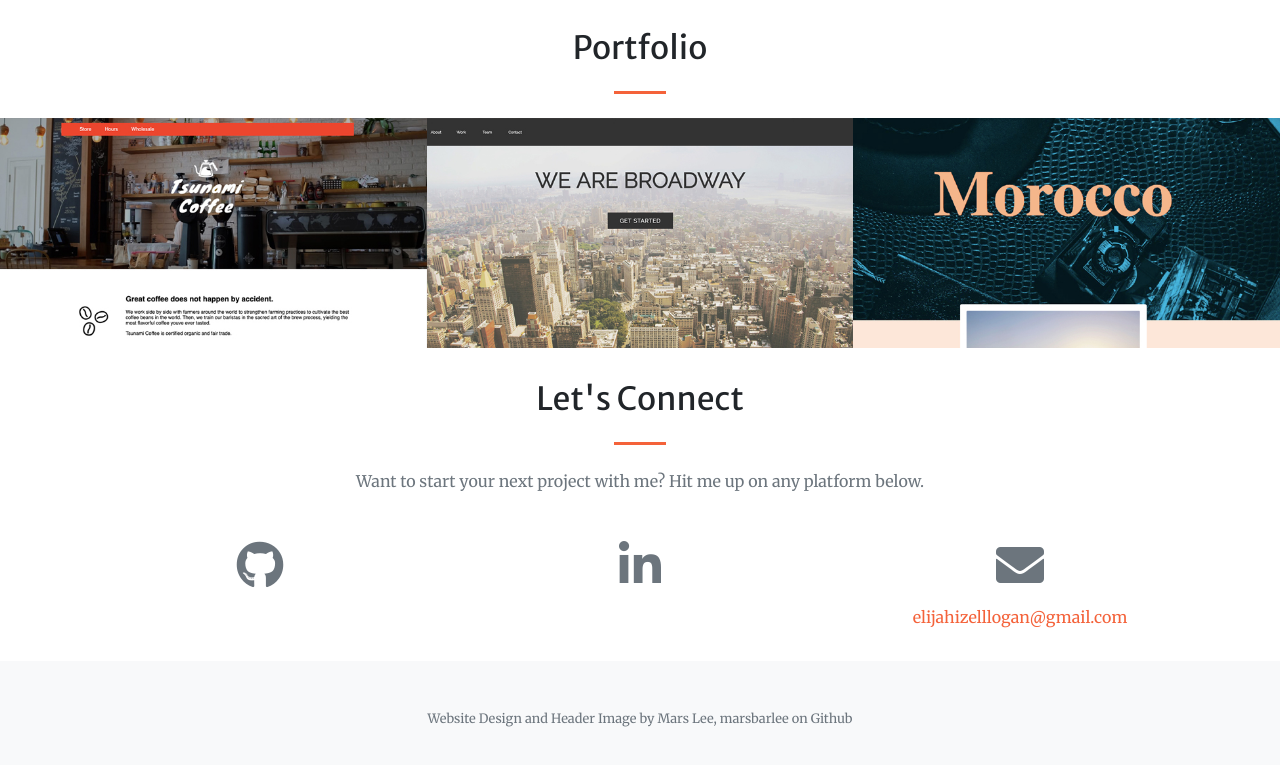
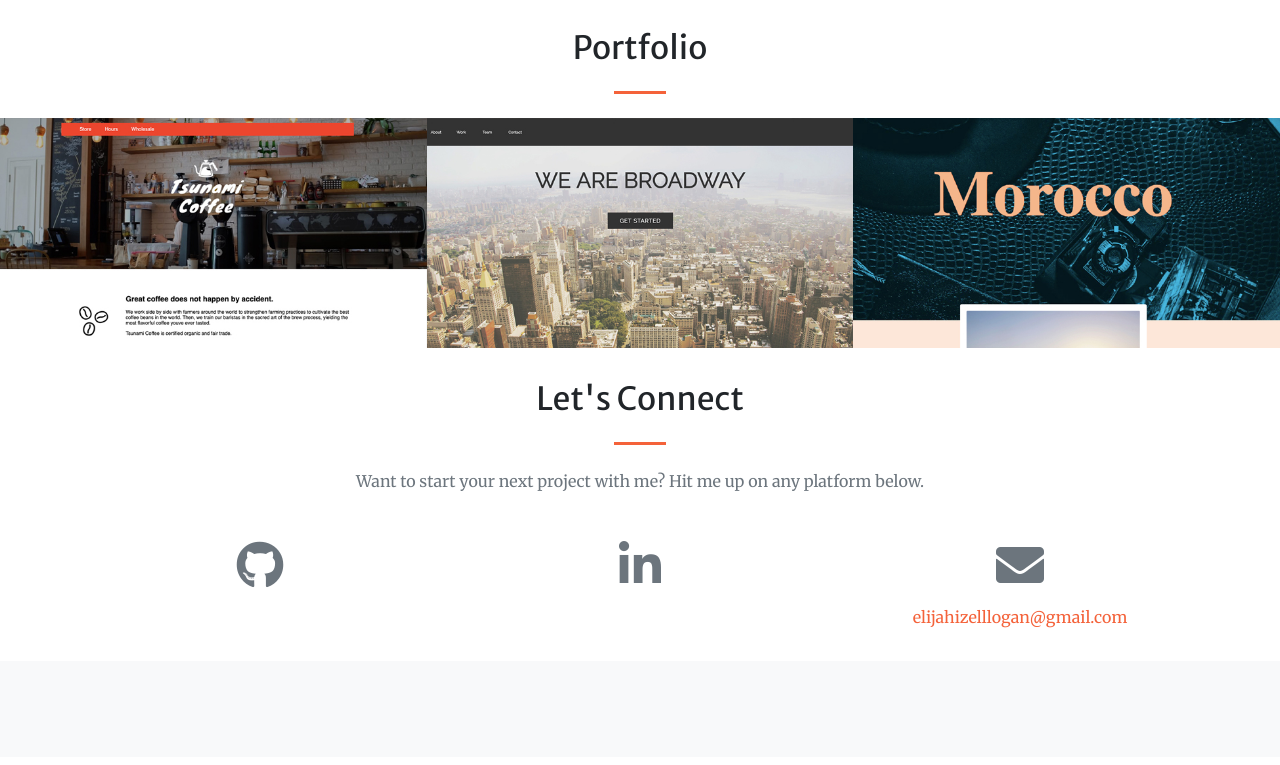
Before and after one commit to ElijahLogan/ElijahLogan.github.io, a website with bundled scripts: page index.html in a window 1280 px wide. Shown: the part 2141-2906 px from the top of the page. Built offline with nearby package versions, Linux system fonts and the light colour scheme.

Commit message:
updated site

```diff
--- a/index.html
+++ b/index.html
@@ -297,7 +297,7 @@
   <!-- Footer -->
   <footer class="bg-light py-5">
     <div class="container">
-      <div class="small text-center text-muted">Website Design and Header Image by Mars Lee, marsbarlee on Github</div>
+      <div class="small text-center text-muted"></div>
     </div>
   </footer>
 
```
